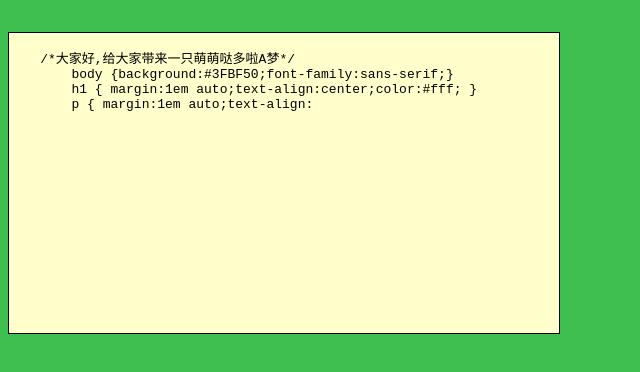
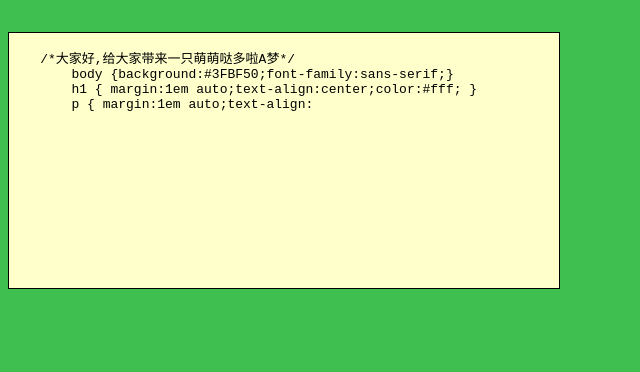
Before and after one commit to ZQ-jhon/draw-a-dora-A-mon-online, a plain HTML site: page index.html in a window 1280 px wide. Shown: the whole page, without its empty margins (0-640 px from the left). Drawn offline with nearby package versions, Linux system fonts and the light colour scheme.

Commit message:
Update index.html

```diff
--- a/index.html
+++ b/index.html
@@ -13,7 +13,7 @@
 	</style>
 	<script src="js/prism.min.js"></script>
 	<style type="text/css">
-		#sourceBoard{height: 300px;width:550px;overflow: auto;border:1px solid black;background: #ffffcc;}
+		#sourceBoard{height: 255px;width:550px;overflow: auto;border:1px solid black;background: #ffffcc;}
 
 	</style>
 </head>
```
